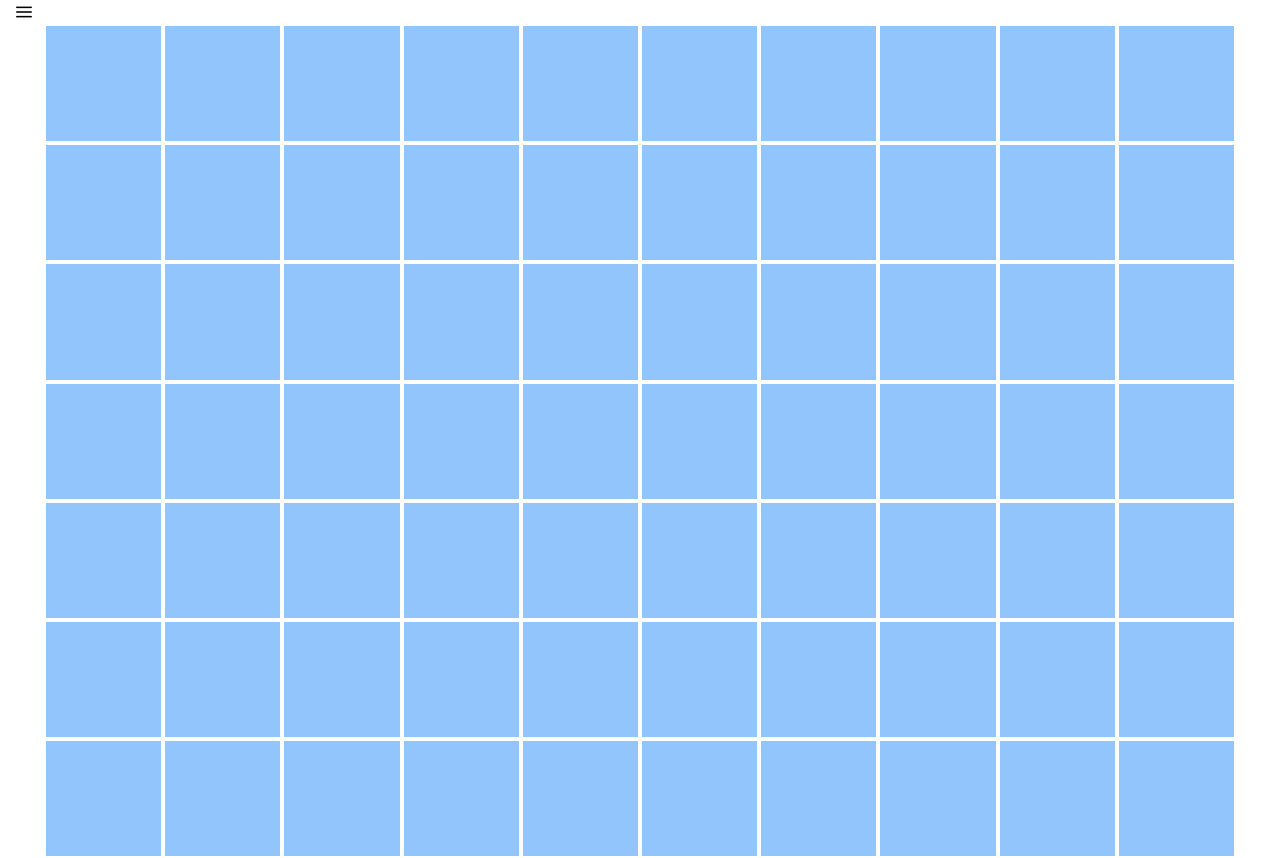
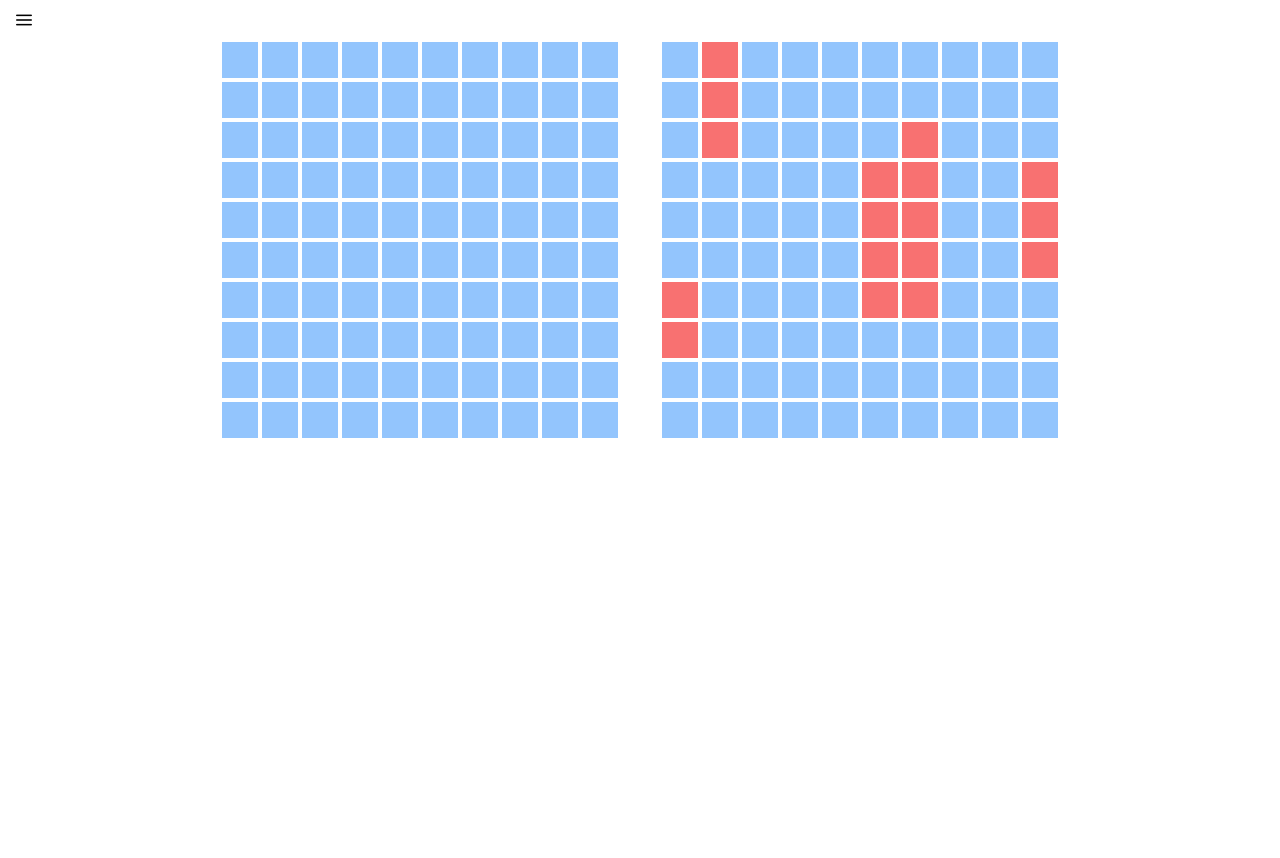
Before and after one commit to JakeTurner96/battleships, a Vue app: page / in a window 1280 px wide. Shown: the top 858 px of the page. After the commit the page ends 800 px from the top, so only its background shows below. Built offline with nearby package versions, Linux system fonts and the light colour scheme.

Commit message:
Implemented ai place ships logic

```diff
--- /dev/null
+++ b/src/ai/ai.ts
@@ -0,0 +1,77 @@
+import shipConfig from "@/config/shipConfig";
+
+export const useAiService = () => {
+    // const placeShips = () => {
+    //     const placedCoords: number[] = [];
+
+    //     console.log(placedCoords);
+    // };
+
+    const generateAiGridState = () => {
+        const cells: any[] = [];
+        for (let i = 1; i <= 100; i++) {
+            cells.push({
+                id: i,
+                isSelected: false,
+                isDestroyed: false,
+                isHover: false,
+            });
+        }
+        const aiGrid = test();
+        aiGrid.forEach((coord: number) => {
+            cells.find((x: any) => x.id == coord).isSelected = true;
+        });
+        return cells;
+    };
+
+    const test = () => {
+        const grid: number[] = [];
+        shipConfig.forEach((ship: any) => {
+            gridSetup(genShipCoords(ship.length), grid, ship.length);
+        });
+        return grid;
+    };
+
+    const gridSetup = (
+        shipCoords: number[],
+        grid: number[],
+        shipLength: number
+    ) => {
+        if (!canPlaceShip(shipCoords, grid)) {
+            gridSetup(genShipCoords(shipLength), grid, shipLength);
+        } else {
+            shipCoords.forEach((coord: number) => {
+                grid.push(coord);
+            });
+        }
+    };
+
+    const genShipCoords = (shipLength: number) => {
+        const shipCoords = [];
+        const max = 100 - (shipLength - 1) * 10;
+        const cell = Math.floor(Math.random() * max) + 1;
+
+        for (let i = 0; i < shipLength; i++) {
+            shipCoords.push(cell + 10 * i);
+        }
+        return shipCoords;
+    };
+
+    const canPlaceShip = (shipCoords: number[], placedShips: number[]) => {
+        let canPlace = true;
+        shipCoords.forEach((x: number) => {
+            const find = placedShips.find((y: number) => x == y);
+            if (find) {
+                canPlace = false;
+            }
+        });
+        return canPlace;
+    };
+
+    return {
+        genShipCoords,
+        canPlaceShip,
+        test,
+        generateAiGridState,
+    };
+};
--- a/src/views/Home.vue
+++ b/src/views/Home.vue
@@ -1,16 +1,40 @@
 <template>
-    <ShipSelector :callback="setSelectedShip" :shipState="shipState" />
+    <div class="space-y-2">
+        <ShipSelector
+            v-if="placedShips < 5"
+            :callback="setSelectedShip"
+            :shipState="shipState"
+        />
+        <Button @click="logData" />
+        <div class="flex justify-center space-x-10">
             <Grid
                 :gridState="gridState"
                 :placeShipCallback="placeShip"
                 :hoverEnterCallback="hoverEnterCallback"
                 :hoverLeaveCallback="hoverLeaveCallback"
             />
+            <Grid
+                :gridState="aiGridState"
+                :placeShipCallback="placeShip"
+                :hoverEnterCallback="hoverEnterCallback"
+                :hoverLeaveCallback="hoverLeaveCallback"
+            />
+        </div>
+        <div class="flex justify-center">
+            <Button v-if="placedShips == 5" label="Begin" />
+        </div>
+    </div>
 </template>
 
 <script lang="ts">
 // vue
 import { defineComponent, onMounted, ref } from "vue";
+
+// services
+import { useAiService } from "@/ai/ai";
+
+// primevue
+import Button from "primevue/button";
 
 // config
 import shipConfig from "@/config/shipConfig";
@@ -23,11 +47,24 @@ export default defineComponent({
     components: {
         Grid,
         ShipSelector,
+        Button,
     },
     setup() {
+        // reactive
         const gridState = ref();
+        const aiGridState = ref();
         const shipState = ref(shipConfig);
         const selectedShip = ref();
+        const placedShips = ref(0);
+
+        // services
+        const aiService = useAiService();
+
+        // methods
+        const logData = () => {
+            console.log(aiGridState.value);
+            console.log(gridState.value);
+        };
 
         const setState = (start: number, length: number) => {
             for (var i = 0; i < length; i++) {
@@ -46,20 +83,23 @@ export default defineComponent({
                             ship.isPlaced = true;
                         }
                     });
+                    placedShips.value = placedShips.value + 1;
                     selectedShip.value = {};
                 }
             }
         };
 
         const hoverEnterCallback = (start: number) => {
+            if (selectedShip.value) {
                 for (var i = 0; i < selectedShip.value.length; i++) {
                     gridState.value.find(
                         (e: any) => e.id == start + 10 * i
                     ).isHover = true;
                 }
+            }
         };
 
-        const hoverLeaveCallback = (start: number) => {
+        const hoverLeaveCallback = () => {
             gridState.value.forEach((e: any) => {
                 e.isHover = false;
             });
@@ -69,6 +109,7 @@ export default defineComponent({
             selectedShip.value = ship;
         };
 
+        // lifecycle
         onMounted(() => {
             const cells = [];
             for (var i = 1; i <= 100; i++) {
@@ -80,6 +121,7 @@ export default defineComponent({
                 });
             }
             gridState.value = cells;
+            aiGridState.value = aiService.generateAiGridState();
         });
 
         return {
@@ -89,6 +131,9 @@ export default defineComponent({
             setSelectedShip,
             hoverEnterCallback,
             hoverLeaveCallback,
+            logData,
+            placedShips,
+            aiGridState,
         };
     },
 });
```
Lines whose indentation alone changed are shown as unchanged.
